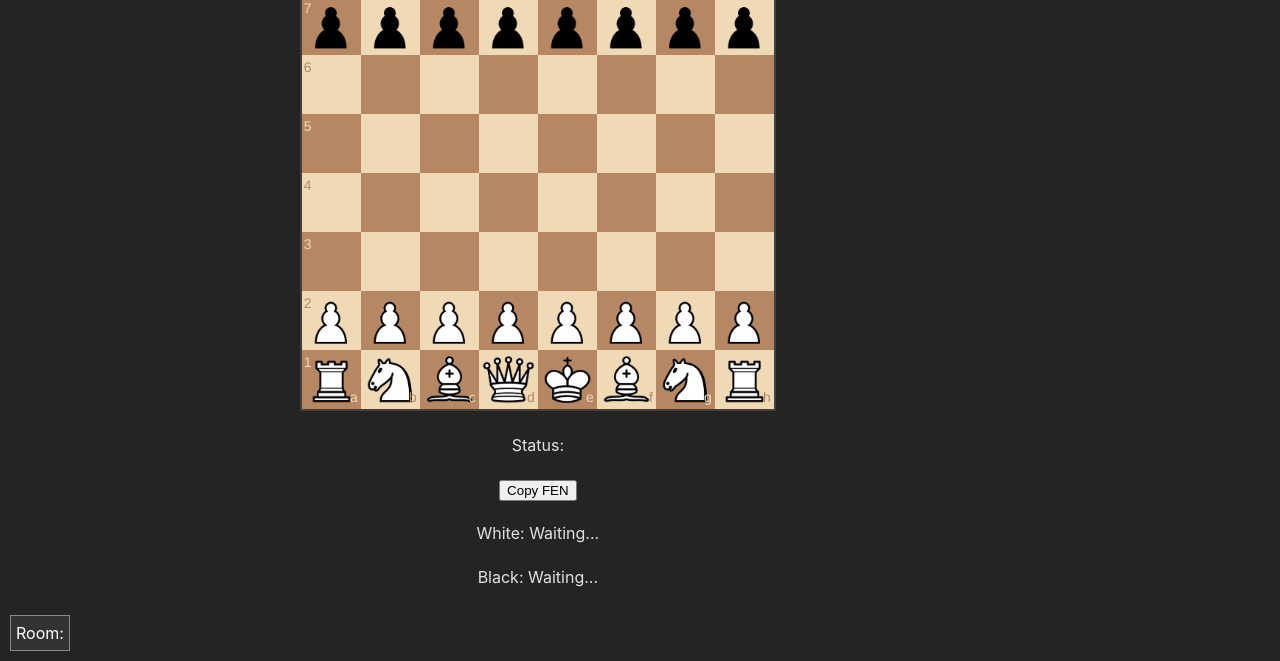
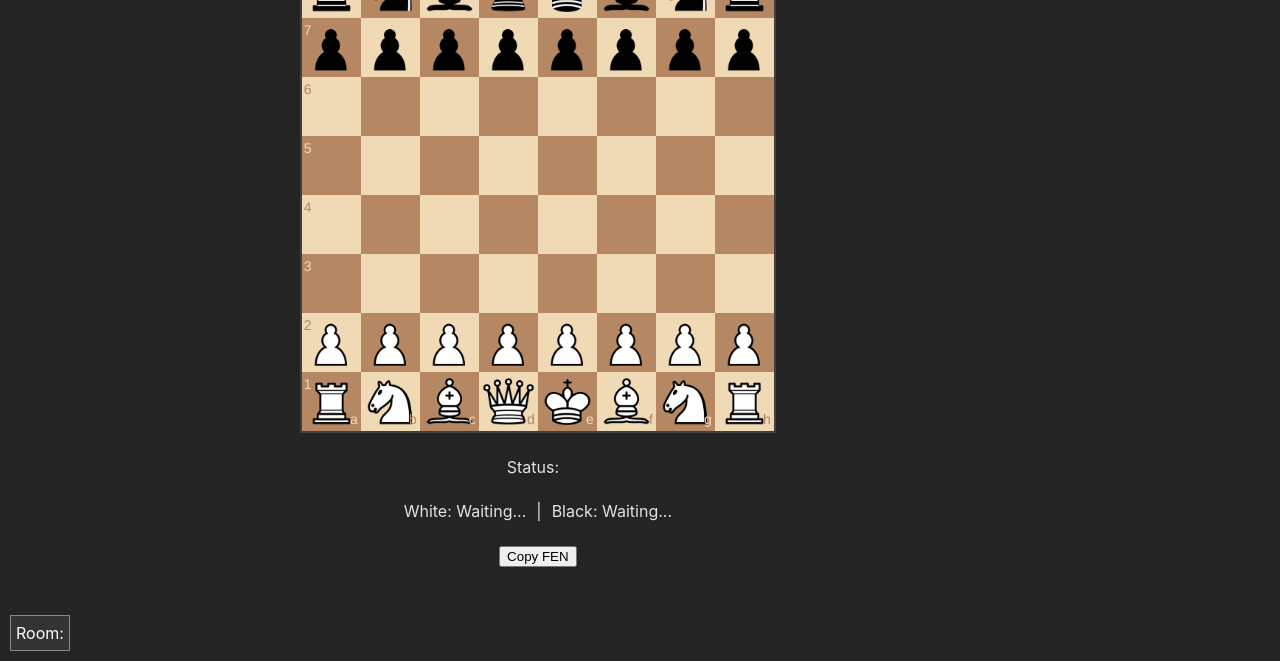
Before and after one commit to mherradon01/chess-tfm, a website built with Vite: page index.html in a window 1280 px wide. Both pictures are taken after a click on the button "Start Game". Shown: the part 139-800 px from the top of the page. Built offline with nearby package versions, Linux system fonts and the light colour scheme.

Commit message:
refactor UI layout for player indicators and game controls

```diff
--- a/index.html
+++ b/index.html
@@ -99,25 +99,24 @@
     <button id="start-game-button">Start Game</button>
     <button id="join-game-button">Join Game</button>
     <button id="leave-game-button" style="display: none;">Leave Game</button>
-    <button id="reset-game-button" style="display: none;">Reset Game</button> <!-- Add this line -->
+    <button id="reset-game-button" style="display: none;">Reset Game</button>
   </div>
   <div id="board-info" class="hidden">
     <div id="board-container">
       <div id="board"></div>
       <div id="info">
-        <div class="info-item">
+        <div class="info-item" style="display: flex; align-items: center;">
           <label>Status:</label>
-          <div id="status"></div>
+          <div id="status" style="margin-left: 10px;"></div>
+        </div>
+        <div class="info-item" style="display: flex; justify-content: space-between; width: 100%;">
+          <label id="white-player">White: Waiting...</label>
+          <span style="margin: 0 10px;">|</span> <!-- Add separator -->
+          <label id="black-player">Black: Waiting...</label>
         </div>
         <div class="info-item">
           <button id="fen-button">Copy FEN</button>
           <div id="fen" style="display: none;"></div>
-        </div>
-        <div class="info-item">
-          <label id="white-player">White: Waiting...</label> <!-- Add this line -->
-        </div>
-        <div class="info-item">
-          <label id="black-player">Black: Waiting...</label> <!-- Add this line -->
         </div>
       </div>
     </div>
@@ -141,7 +140,7 @@
       <div id="move-fen"></div>
       <div id="move-board" style="width: 500px"></div>
       <button id="copy-fen-button">Copy FEN</button>
-      <button id="rollback-button">Rollback</button> <!-- Add this line -->
+      <button id="rollback-button">Rollback</button>
     </div>
   </div>
   <div id="room-indicator">Room: <span id="room-code">None</span></div>
```
